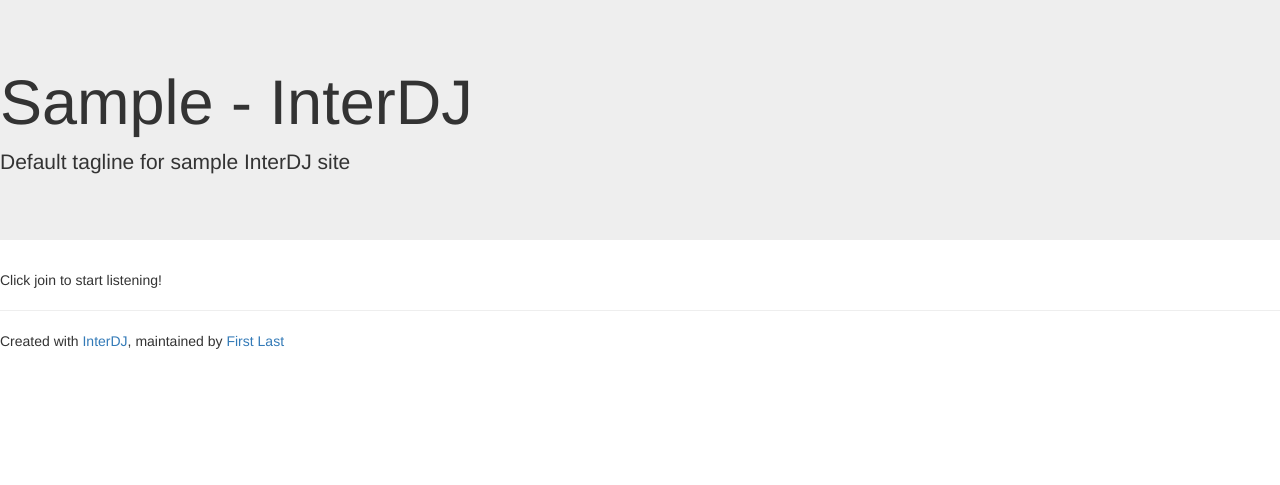
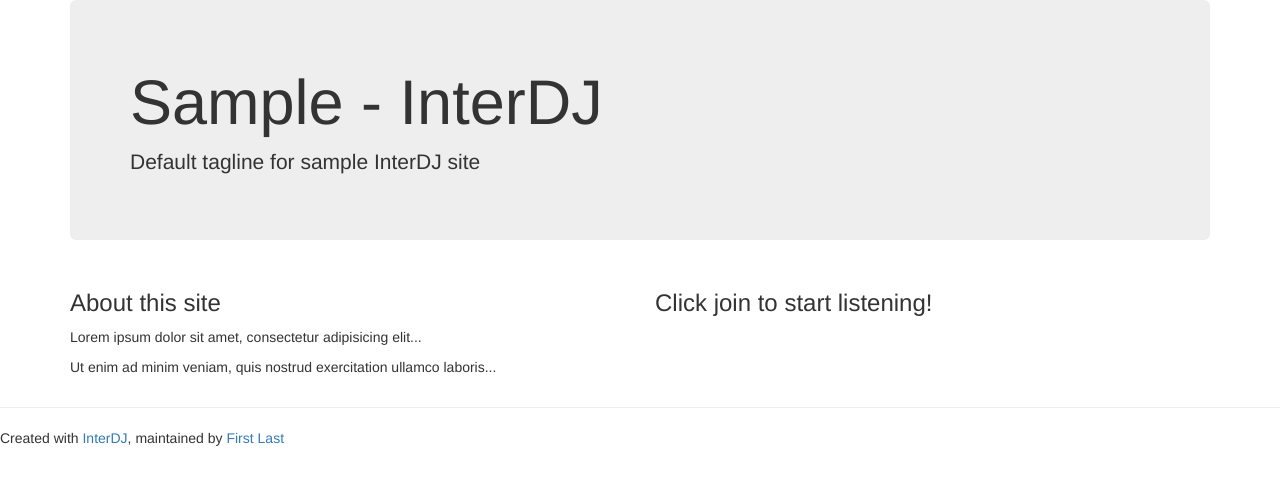
Before and after one commit to NETponents/InterDJ, a PHP site: page / in a window 1280 px wide. Shown: the top 485 px of the page. Run offline with PHP 8.4, Linux system fonts and the light colour scheme; data that the repository does not hold is empty; some libraries are stand-ins or nearby versions.

Commit message:
Update index.php
Migrated to Bootstrap

```diff
--- a/index.php
+++ b/index.php
@@ -9,8 +9,16 @@
       <script src="http://maxcdn.bootstrapcdn.com/bootstrap/3.3.4/js/bootstrap.min.js"></script>
     </header>
     <body>
+        <div class="container">
       <?php require_once 'bodyhead.php' ?>
-      <p>Click join to start listening!</p>
+      <div class="row">
+          <div class="col-sm-6">
+            <h3>About this site</h3>
+            <p>Lorem ipsum dolor sit amet, consectetur adipisicing elit...</p>
+            <p>Ut enim ad minim veniam, quis nostrud exercitation ullamco laboris...</p>
+        </div>
+        <div class="col-sm-6">
+      <h3>Click join to start listening!</h3>
       <?php
       $db = new mysqli($G_DB_server, $G_DB_uname, $G_DB_passwd, $G_DB_db, $G_DB_serverport);
       if ($db->connect_error) {
@@ -30,6 +38,9 @@
         echo '<br>';
     }
     ?>
+    </div>
+    </div>
+    </div>
   </body>
   <footer>
     <?php require_once 'footer.php' ?>
```
